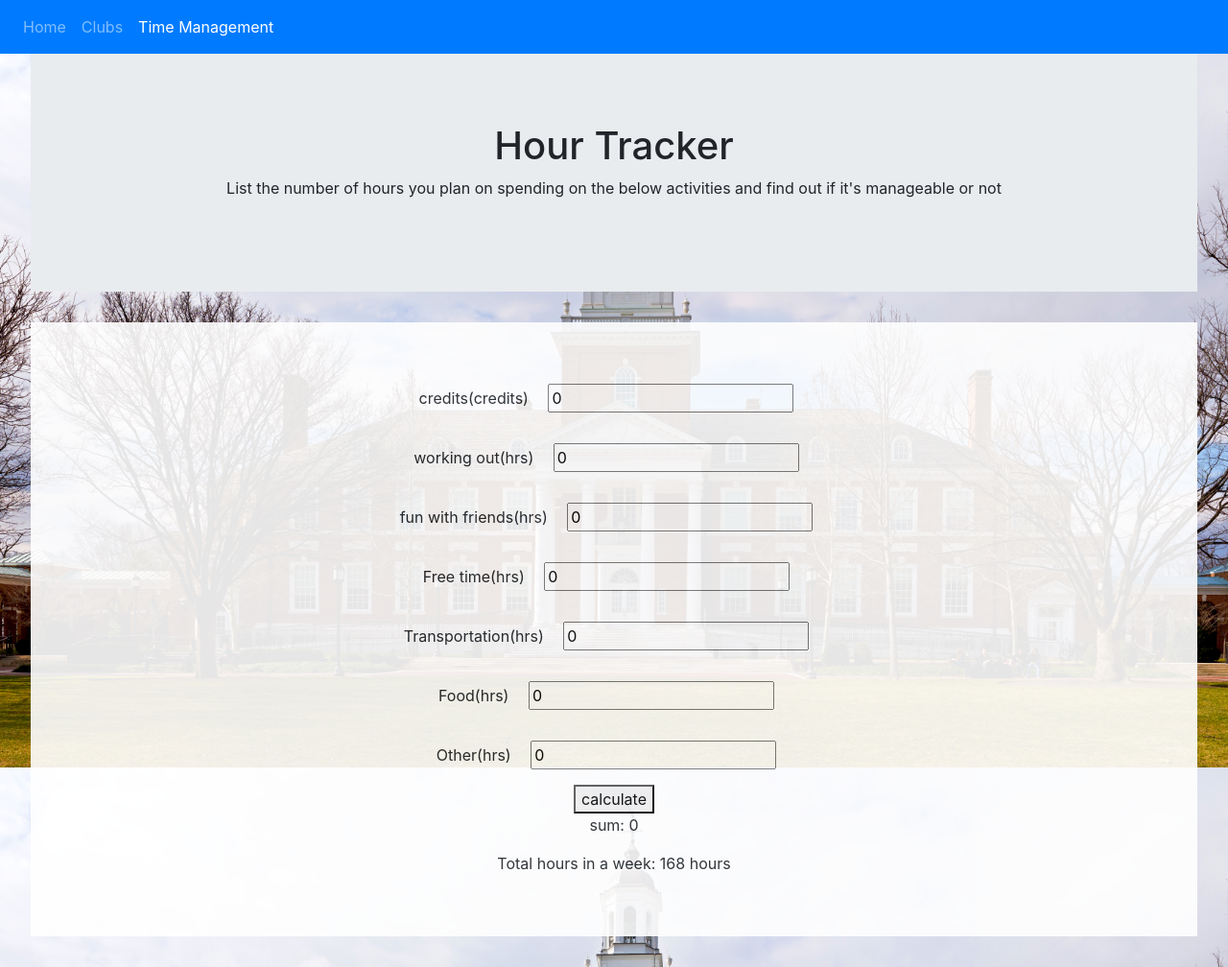
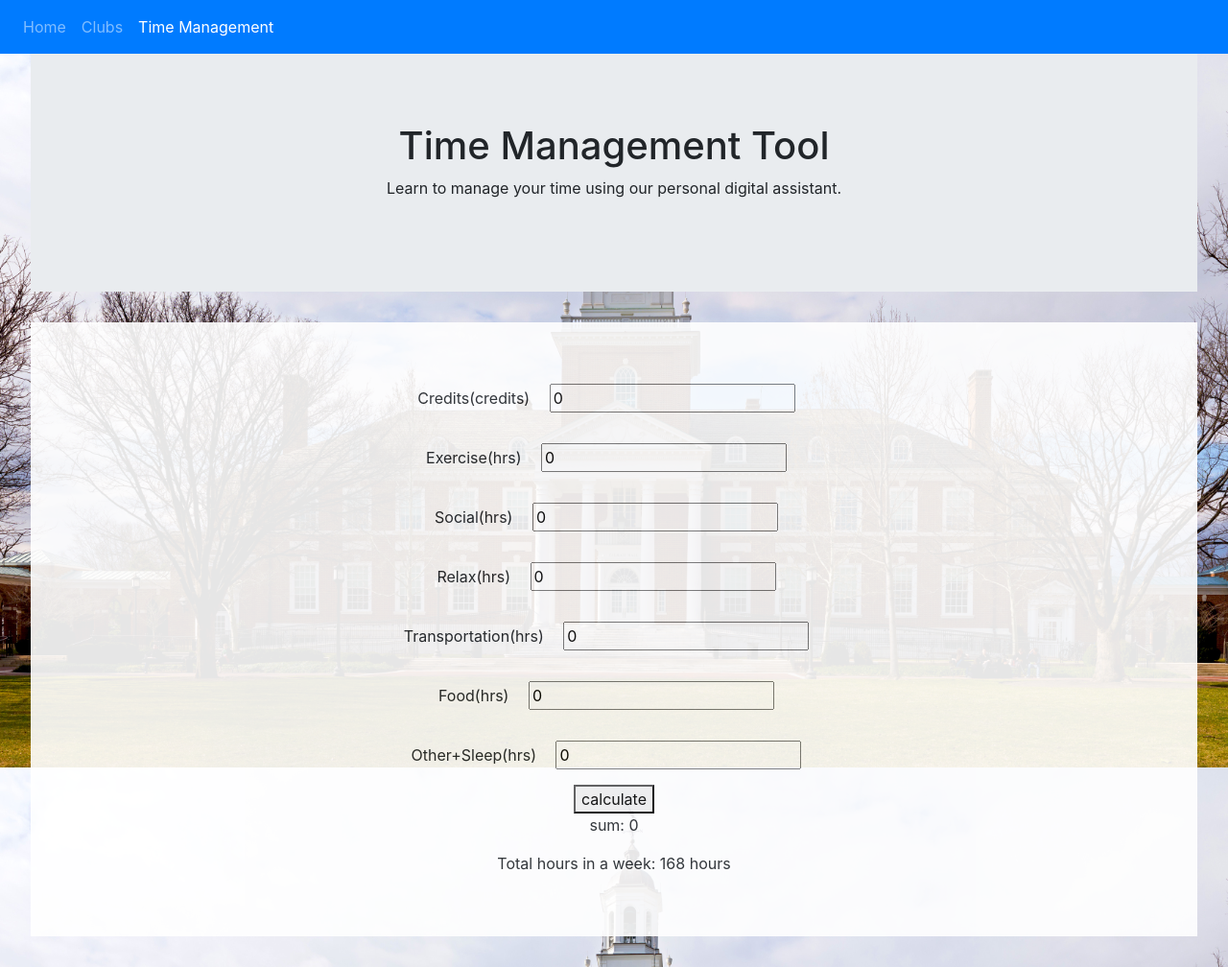
Before and after one commit to yashaslokesh/hophacks-spring-2019, a Flask app: page /hour-tracker in a window 1280 px wide. Shown: the whole page at 96% size. Run offline with Flask 2, Linux system fonts and the light colour scheme; some libraries are stand-ins or nearby versions.

Commit message:
Reformatted/named some items, added text to 'about' section

```diff
--- a/main.py
+++ b/main.py
@@ -50,7 +50,7 @@ def hour_tracker():
 def main():
     # Runs on localhost:8080 in 'debug' mode. app gets reloaded every time
     # changes are made to the app.
-    app.run(host='127.0.0.1', port=8080, debug=False)
+    app.run(host='127.0.0.1', port=8080, debug=True)
 
 if __name__ == '__main__':
     # Run Flask app
--- a/templates/clubs.html
+++ b/templates/clubs.html
@@ -50,10 +50,8 @@ background-size: cover;">
   <!-- <div style="height: 100em; background-color:white; padding: 2em; opacity: 0.9">
         <h1 id="demo">CONTENT</h1>
   </div> -->
-
     <div class="container-fluid" style="height: 100em; margin-top: 5em">
       <div class="container d-inline-block">
-      <h1 style="background-color: white" id="demo">CONTENT</h1>
             {% from "_formhelpers.html" import render_field %}
           <form method="POST">
             {{ render_field(form.search) }}
--- a/templates/hour-tracker.html
+++ b/templates/hour-tracker.html
@@ -52,8 +52,8 @@ background-size: cover;" class="clubs">
     <div class="jumbotron jumbotron-fluid">
         <div class="container">
         <center>
-          <h1>Hour Tracker</h1>
-          <p>List the number of hours you plan on spending on the below activities and find out if it's manageable or not</p>
+          <h1>Time Management Tool</h1>
+          <p>Learn to manage your time using our personal digital assistant.</p>
         </center>
         </div>
 
@@ -62,18 +62,18 @@ background-size: cover;" class="clubs">
     <center>
     <div style="background-color: white; opacity: .9; padding: 3em">
 
-            <label for="credits">credits(credits)</label>
+            <label for="credits">Credits(credits)</label>
             <input id="credits" type="number" value="0">
             <br>
-            <label for="working out">working out(hrs)</label>
+            <label for="working out">Exercise(hrs)</label>
             <input id="workOut" type = "number" value="0">
             <br>
 
-            <label for="fun with friends">fun with friends(hrs)</label>
+            <label for="fun with friends">Social(hrs)</label>
             <input id="funFriends" type="number" value="0">
             <br>
 
-            <label for="Free time">Free time(hrs)</label>
+            <label for="Free time">Relax(hrs)</label>
             <input id="freeTime" type="number" value="0">
             <br>
 
@@ -85,7 +85,7 @@ background-size: cover;" class="clubs">
             <input id="food" type="number" value="0">
             <br>
 
-            <label for="other">Other(hrs)</label>
+            <label for="other">Other+Sleep(hrs)</label>
             <input id="other" type="number" value="0">
             <br>
 
```
Also changed, not shown: templates/index.html (+8 -3 lines). Lines whose indentation alone changed are shown as unchanged.
